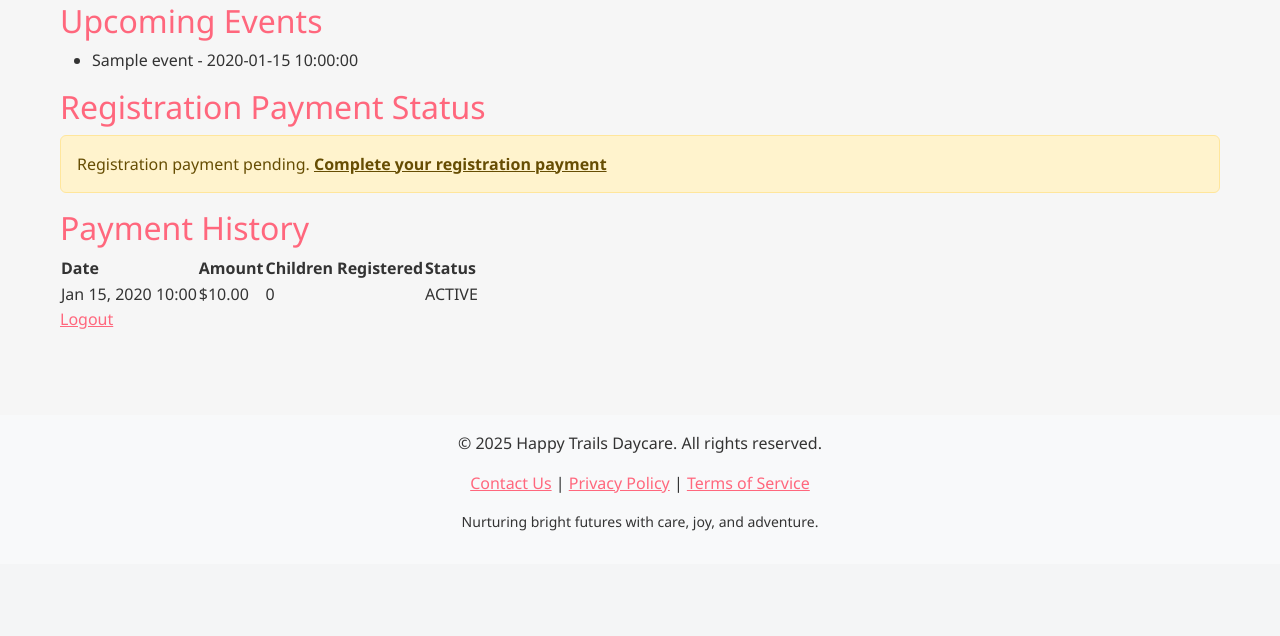
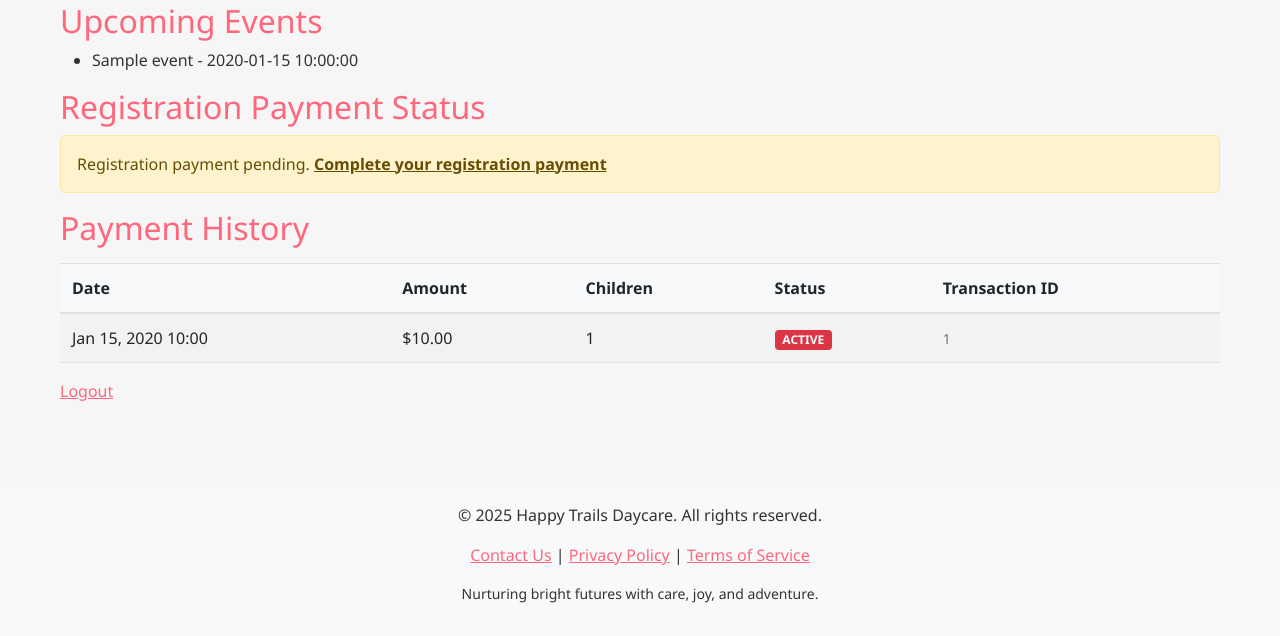
Before and after one commit to FYFYBai/DayCare_Team4, a PHP site: template templates/parent-dashboard.html.twig in a window 1280 px wide. Shown: the part 434-1070 px from the top of the page. Before the commit the page ends 965 px from the top, so only its background shows below. Run offline with PHP 8.4, Linux system fonts and the light colour scheme; the template is opened without the code that fills it: most values are stand-ins (such as "Sample title", 1, 10 or a date in 2020); grey boxes marked "Sample" are stand-in pictures; some libraries are stand-ins or nearby versions.

Commit message:
Added payment history
Fixed bugs where it would keep going to the payment page even if it's completed. Added child count and stripe transaction ID in the database. Added payment history in the parents panel.

```diff
--- a/templates/parent-dashboard.html.twig
+++ b/templates/parent-dashboard.html.twig
@@ -39,11 +39,21 @@
 
 
     <h2>Registration Payment Status</h2>
-    {% set payment = payments[0] %}
-    {% if payment and payment.payment_status == 'completed' %}
+    {% set hasCompletedPayment = false %}
+    {% set latestCompletedPayment = null %}
+    {% for payment in payments %}
+        {% if payment.payment_status == 'completed' and not hasCompletedPayment %}
+            {% set hasCompletedPayment = true %}
+            {% set latestCompletedPayment = payment %}
+        {% endif %}
+    {% endfor %}
+
+    {% if hasCompletedPayment and latestCompletedPayment %}
         <div class="alert alert-success">
-            Registration payment completed on {{ payment.payment_date|date('Y-m-d') }}
-            for {{ payment.child_count }} child(ren).
+            Registration payment completed on {{ latestCompletedPayment.payment_date|date('Y-m-d') }}
+            for {{ latestCompletedPayment.child_count }} child(ren).
+            <br>
+            <small class="text-muted">Transaction ID: {{ latestCompletedPayment.stripe_session_id }}</small>
         </div>
     {% else %}
         <div class="alert alert-warning">
@@ -54,35 +64,115 @@
 
     <!-- Payment History Section -->
     <h2>Payment History</h2>
-    {% if payments %}
-        <table class="payment-history-table">
+    {% if payments|length > 0 %}
+        <div class="table-responsive">
+            <table class="table table-striped">
                 <thead>
                     <tr>
                         <th>Date</th>
                         <th>Amount</th>
-                    <th>Children Registered</th>
+                        <th>Children</th>
                         <th>Status</th>
+                        <th>Transaction ID</th>
                     </tr>
                 </thead>
                 <tbody>
                     {% for payment in payments %}
                     <tr>
                         <td>{{ payment.payment_date|date('M j, Y H:i') }}</td>
-                    <td>${{ "%.2f"|format(payment.amount) }}</td>
-                    <td>{{ (payment.amount / 100)|number_format(0) }}</td>
+                        <td>${{ payment.amount|number_format(2) }}</td>
+                        <td>{{ payment.child_count ?? 1 }}</td>
                         <td>
-                        <span class="status-{{ payment.payment_status }}">
-                            {{ payment.payment_status|upper }}
-                        </span>
+                            {% if payment.payment_status == 'completed' %}
+                                <span class="badge bg-success">COMPLETED</span>
+                            {% elseif payment.payment_status == 'pending' %}
+                                <span class="badge bg-warning text-dark">PENDING</span>
+                            {% else %}
+                                <span class="badge bg-danger">{{ payment.payment_status|upper }}</span>
+                            {% endif %}
+                        </td>
+                        <td>
+                            {% if payment.stripe_session_id %}
+                                <small class="text-muted">{{ payment.stripe_session_id }}</small>
+                            {% else %}
+                                <small class="text-muted">N/A</small>
+                            {% endif %}
                         </td>
                     </tr>
                     {% endfor %}
                 </tbody>
             </table>
+        </div>
     {% else %}
-        <div class="no-payments">
+        <div class="alert alert-info">
             No payment history found
         </div>
     {% endif %}
+
+    <style>
+    .table-responsive {
+        overflow-x: auto;
+        margin-top: 1rem;
+    }
+
+    .table {
+        width: 100%;
+        margin-bottom: 1rem;
+        background-color: transparent;
+        border-collapse: collapse;
+    }
+
+    .table th,
+    .table td {
+        padding: 0.75rem;
+        vertical-align: top;
+        border-top: 1px solid #dee2e6;
+    }
+
+    .table thead th {
+        vertical-align: bottom;
+        border-bottom: 2px solid #dee2e6;
+        background-color: #f8f9fa;
+    }
+
+    .table-striped tbody tr:nth-of-type(odd) {
+        background-color: rgba(0, 0, 0, 0.05);
+    }
+
+    .badge {
+        display: inline-block;
+        padding: 0.35em 0.65em;
+        font-size: 0.75em;
+        font-weight: 700;
+        line-height: 1;
+        text-align: center;
+        white-space: nowrap;
+        vertical-align: baseline;
+        border-radius: 0.25rem;
+    }
+
+    .bg-success {
+        background-color: #198754 !important;
+        color: white;
+    }
+
+    .bg-warning {
+        background-color: #ffc107 !important;
+    }
+
+    .bg-danger {
+        background-color: #dc3545 !important;
+        color: white;
+    }
+
+    .text-muted {
+        color: #6c757d !important;
+    }
+
+    .text-dark {
+        color: #212529 !important;
+    }
+    </style>
+
     <p><a href="/logout">Logout</a></p>
 {% endblock %}
```
Also changed, not shown: routes/parent_dashboard.php (+5 -2 lines), routes/payments.php (+71 -27 lines), templates/payment-success.html.twig (+7 -1 lines). Lines whose indentation alone changed are shown as unchanged.
